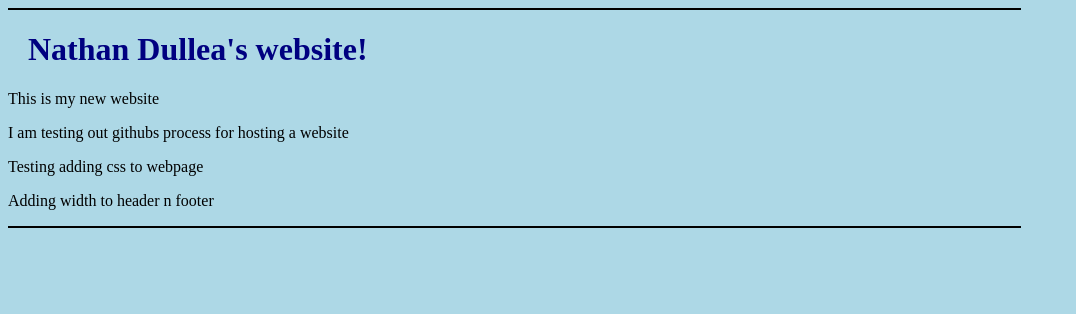
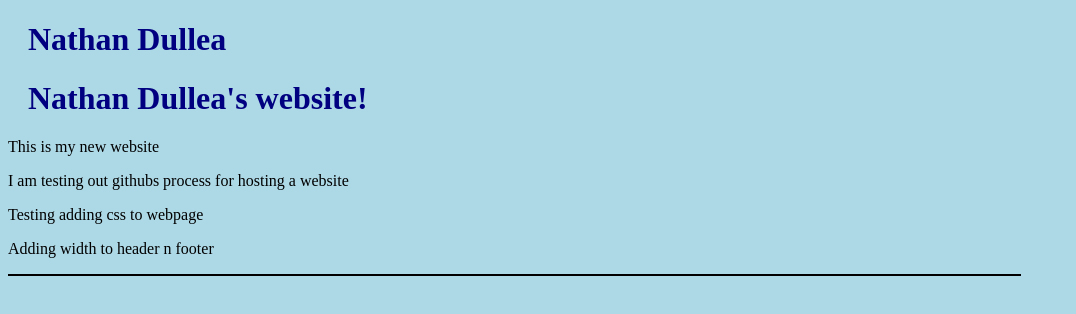
Before and after one commit to ndullea/ndullea.github.io, a plain HTML site: page index.html in a window 1280 px wide. Shown: the whole page, without its empty margins (0-1076 px from the left). Drawn offline with Linux system fonts and the light colour scheme.

Commit message:
trying masthead

```diff
--- a/index.html
+++ b/index.html
@@ -9,7 +9,11 @@
 </head>
 
 <body>
-	<header></header>
+	<!--<header></header> -->
+	<div id="masthead">
+  		<h1>Nathan Dullea</h1>
+	</div>
+
 	<h1> Nathan Dullea's website! </h1>
 
 	<p> This is my new website </p>
```
